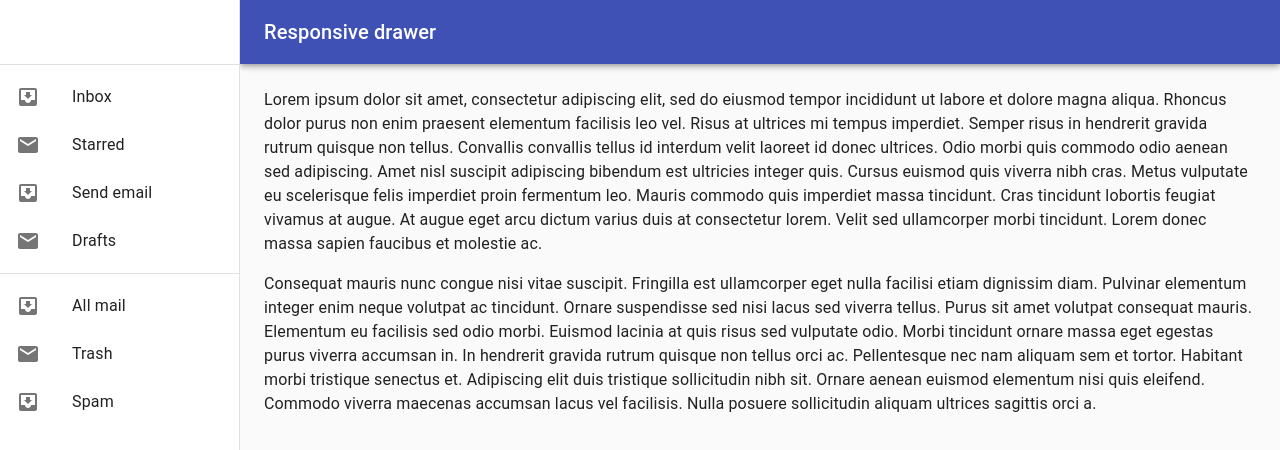
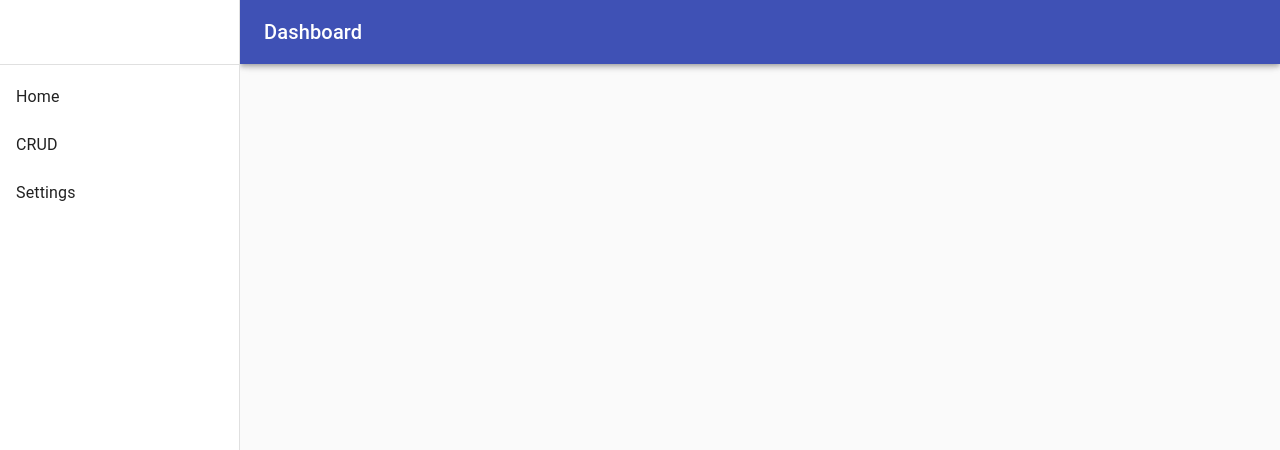
Before and after one commit to lumi-io/postings, a React (Create React App) app: page / in a window 1280 px wide. Shown: the top 450 px of the page. Built offline with nearby package versions, Linux system fonts and the light colour scheme.

Commit message:
Minor changes

```diff
--- a/src/App.js
+++ b/src/App.js
@@ -1,11 +1,13 @@
 import React from 'react';
 import Navbar from './components/Navbar'
+import Typography from '@material-ui/core/Typography'
 import './App.css';
 
 function App() {
   return (
     <div className="">
       <Navbar />
+      Test
     </div>
   );
 }
--- a/src/components/Navbar.js
+++ b/src/components/Navbar.js
@@ -6,12 +6,9 @@
 import Drawer from '@material-ui/core/Drawer';
 import Hidden from '@material-ui/core/Hidden';
 import IconButton from '@material-ui/core/IconButton';
-import InboxIcon from '@material-ui/icons/MoveToInbox';
 import List from '@material-ui/core/List';
 import ListItem from '@material-ui/core/ListItem';
-import ListItemIcon from '@material-ui/core/ListItemIcon';
 import ListItemText from '@material-ui/core/ListItemText';
-import MailIcon from '@material-ui/icons/Mail';
 import MenuIcon from '@material-ui/icons/Menu';
 import Toolbar from '@material-ui/core/Toolbar';
 import Typography from '@material-ui/core/Typography';
@@ -67,18 +64,8 @@
       <div className={classes.toolbar} />
       <Divider />
       <List>
-        {['Inbox', 'Starred', 'Send email', 'Drafts'].map((text, index) => (
+        {['Home', 'CRUD', 'Settings'].map((text, index) => (
           <ListItem button key={text}>
-            <ListItemIcon>{index % 2 === 0 ? <InboxIcon /> : <MailIcon />}</ListItemIcon>
-            <ListItemText primary={text} />
-          </ListItem>
-        ))}
-      </List>
-      <Divider />
-      <List>
-        {['All mail', 'Trash', 'Spam'].map((text, index) => (
-          <ListItem button key={text}>
-            <ListItemIcon>{index % 2 === 0 ? <InboxIcon /> : <MailIcon />}</ListItemIcon>
             <ListItemText primary={text} />
           </ListItem>
         ))}
@@ -103,7 +90,7 @@
             <MenuIcon />
           </IconButton>
           <Typography variant="h6" noWrap>
-            Responsive drawer
+            Dashboard
           </Typography>
         </Toolbar>
       </AppBar>
@@ -138,32 +125,6 @@
           </Drawer>
         </Hidden>
       </nav>
-      <main className={classes.content}>
-        <div className={classes.toolbar} />
-        <Typography paragraph>
-          Lorem ipsum dolor sit amet, consectetur adipiscing elit, sed do eiusmod tempor incididunt
-          ut labore et dolore magna aliqua. Rhoncus dolor purus non enim praesent elementum
-          facilisis leo vel. Risus at ultrices mi tempus imperdiet. Semper risus in hendrerit
-          gravida rutrum quisque non tellus. Convallis convallis tellus id interdum velit laoreet id
-          donec ultrices. Odio morbi quis commodo odio aenean sed adipiscing. Amet nisl suscipit
-          adipiscing bibendum est ultricies integer quis. Cursus euismod quis viverra nibh cras.
-          Metus vulputate eu scelerisque felis imperdiet proin fermentum leo. Mauris commodo quis
-          imperdiet massa tincidunt. Cras tincidunt lobortis feugiat vivamus at augue. At augue eget
-          arcu dictum varius duis at consectetur lorem. Velit sed ullamcorper morbi tincidunt. Lorem
-          donec massa sapien faucibus et molestie ac.
-        </Typography>
-        <Typography paragraph>
-          Consequat mauris nunc congue nisi vitae suscipit. Fringilla est ullamcorper eget nulla
-          facilisi etiam dignissim diam. Pulvinar elementum integer enim neque volutpat ac
-          tincidunt. Ornare suspendisse sed nisi lacus sed viverra tellus. Purus sit amet volutpat
-          consequat mauris. Elementum eu facilisis sed odio morbi. Euismod lacinia at quis risus sed
-          vulputate odio. Morbi tincidunt ornare massa eget egestas purus viverra accumsan in. In
-          hendrerit gravida rutrum quisque non tellus orci ac. Pellentesque nec nam aliquam sem et
-          tortor. Habitant morbi tristique senectus et. Adipiscing elit duis tristique sollicitudin
-          nibh sit. Ornare aenean euismod elementum nisi quis eleifend. Commodo viverra maecenas
-          accumsan lacus vel facilisis. Nulla posuere sollicitudin aliquam ultrices sagittis orci a.
-        </Typography>
-      </main>
     </div>
   );
 }
```
